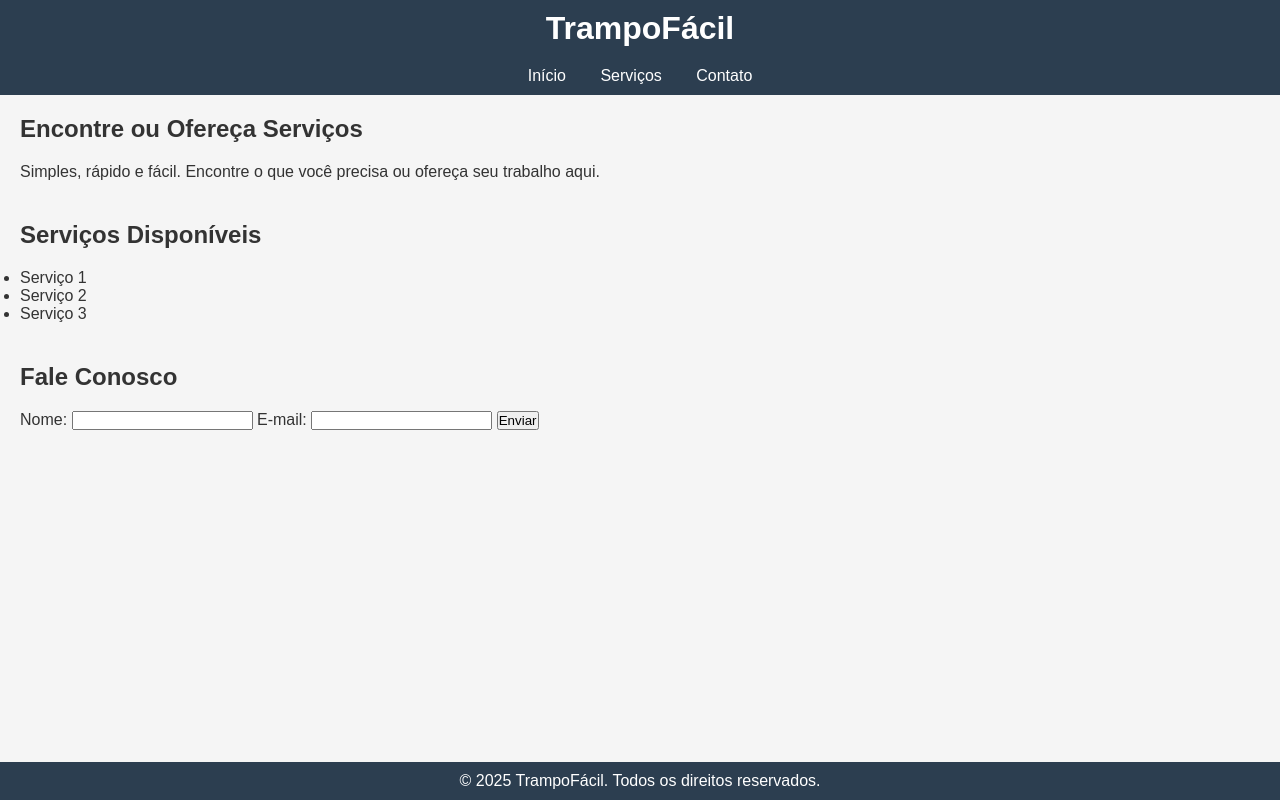
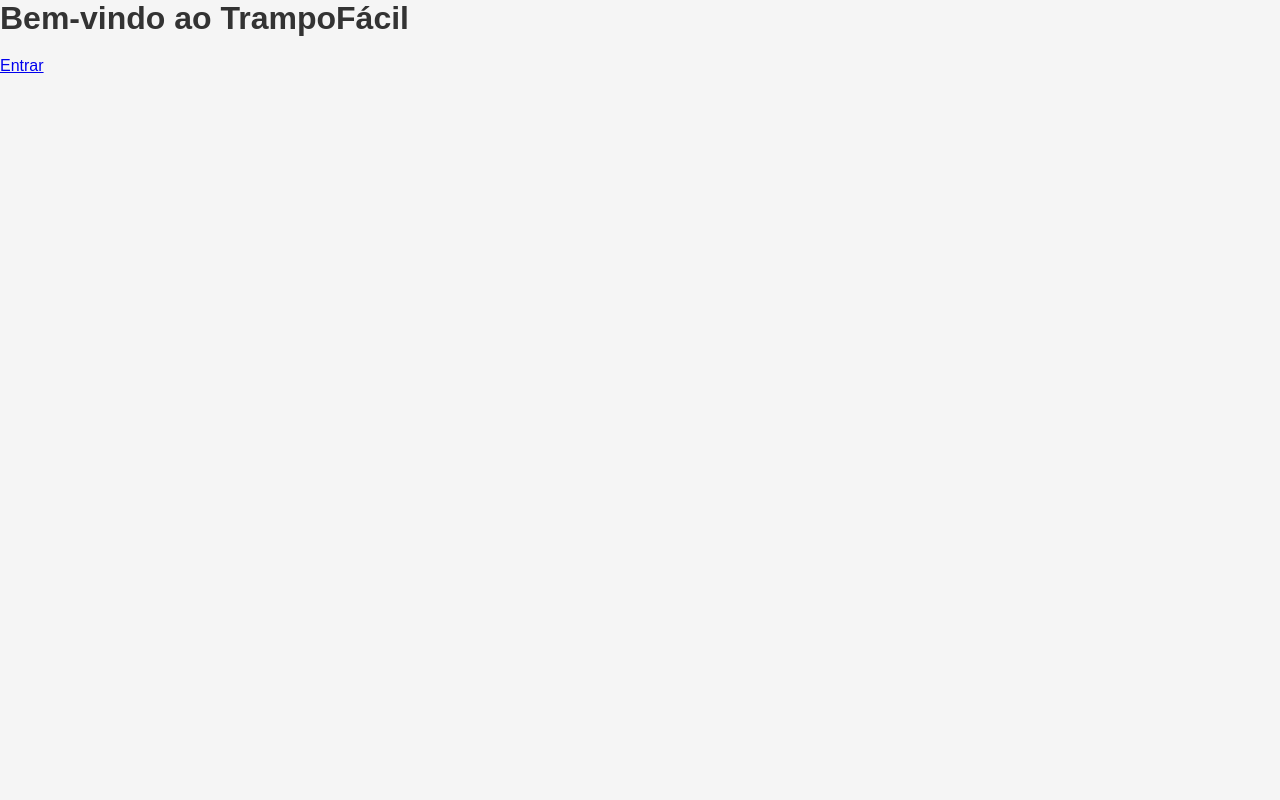
Before and after one commit to vitor-jesus-vj/trampofacil, a plain HTML site: page index.html in a window 1280 px wide. Drawn offline with Linux system fonts and the light colour scheme.

Commit message:
Update index.html

```diff
--- a/index.html
+++ b/index.html
@@ -1,50 +1,11 @@
 <!DOCTYPE html>
-<html lang="pt-BR">
+<html>
 <head>
-    <meta charset="UTF-8">
-    <meta name="viewport" content="width=device-width, initial-scale=1.0">
-    <title>TrampoFácil</title>
-    <link rel="stylesheet" href="style.css">
+  <title>TrampoFácil</title>
+  <link rel="stylesheet" href="style.css">
 </head>
 <body>
-    <header>
-        <h1>TrampoFácil</h1>
-        <nav>
-            <a href="#home">Início</a>
-            <a href="#services">Serviços</a>
-            <a href="#contact">Contato</a>
-        </nav>
-    </header>
-
-    <section id="home">
-        <h2>Encontre ou Ofereça Serviços</h2>
-        <p>Simples, rápido e fácil. Encontre o que você precisa ou ofereça seu trabalho aqui.</p>
-    </section>
-
-    <section id="services">
-        <h2>Serviços Disponíveis</h2>
-        <ul>
-            <li>Serviço 1</li>
-            <li>Serviço 2</li>
-            <li>Serviço 3</li>
-        </ul>
-    </section>
-
-    <section id="contact">
-        <h2>Fale Conosco</h2>
-        <form>
-            <label for="name">Nome:</label>
-            <input type="text" id="name" name="name">
-            <label for="email">E-mail:</label>
-            <input type="email" id="email" name="email">
-            <button type="submit">Enviar</button>
-        </form>
-    </section>
-
-    <footer>
-        <p>&copy; 2025 TrampoFácil. Todos os direitos reservados.</p>
-    </footer>
-
-    <script src="script.js"></script>
+  <h1>Bem-vindo ao TrampoFácil</h1>
+  <a href="login.html">Entrar</a>
 </body>
 </html>
```
